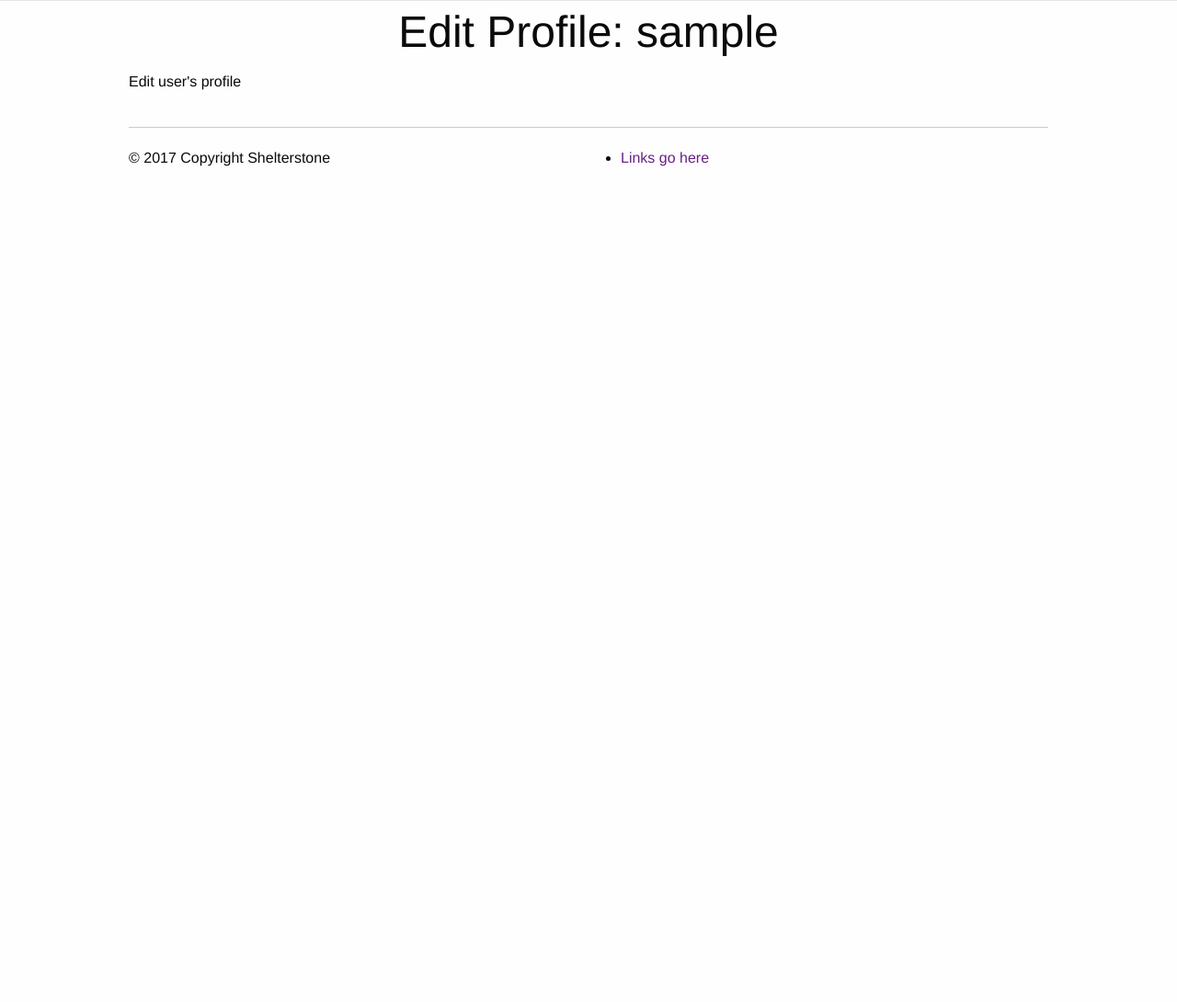
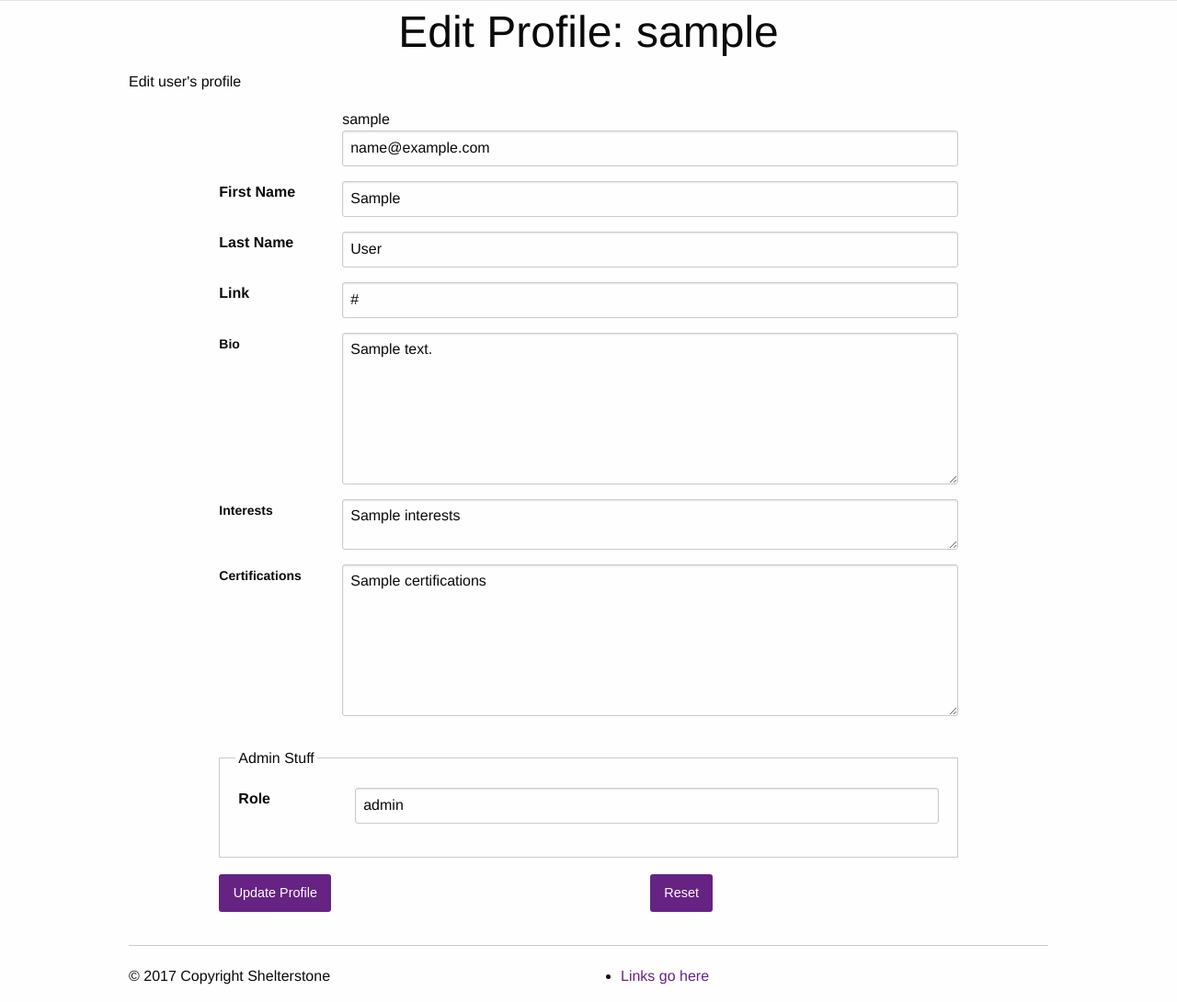
Before and after one commit to Taity-mini/Shelterstone, a PHP site: template views/pages/profile_edit.php in a window 1280 px wide. Shown: the part 356-1446 px from the top of the page at 92% size. Before the commit the page ends 537 px from the top, so only its background shows below. Run offline with PHP 8.4, Linux system fonts and the light colour scheme; the template is opened without the code that fills it: most values are stand-ins (such as "Sample title", 1, 10 or a date in 2020); some libraries are stand-ins or nearby versions.

Commit message:
User profile edit working *Most of the user profile fields can be updated *Still need to add security and admin-only fields

```diff
--- a/views/pages/profile_edit.php
+++ b/views/pages/profile_edit.php
@@ -9,6 +9,114 @@
 
 ?>
 
-<h1 class="pageTitle" >Edit Profile: <?=$profile->getUsername()?></h1>
+<h1 class="pageTitle">Edit Profile: <?= $profile->getUsername() ?></h1>
 
 <p>Edit user's profile</p>
+<div class="small-6 small-centered large-10 large-centered columns">
+    <form method="post">
+
+        <div class="row collapse">
+            <div class="small-2  columns">
+                <span class="prefix"><i class="fi-torso"></i></span>
+            </div>
+            <div class="small-10  columns">
+                <?= $profile->getUsername() ?>
+            </div>
+        </div>
+
+
+        <div class="row collapse">
+            <div class="small-2 columns">
+                <span class="prefix"><i class="fi-mail"></i></span>
+            </div>
+            <div class="small-10  columns">
+                <input type="text" id="txtEmail" name="txtEmail" maxlength="100" value="<?= $profile->getEmail(); ?>"/>
+            </div>
+        </div>
+
+        <div class="row collapse">
+            <div class="small-2 columns">
+                <span><b>First Name</b></span>
+            </div>
+            <div class="small-10  columns">
+                <input type="text" id="txtFirstName" name="txtFirstName" maxlength="20"
+                       value="<?= $profile->getFirstName(); ?>"/>
+            </div>
+        </div>
+
+        <div class="row collapse">
+            <div class="small-2 columns">
+                <span><b>Last Name</b></span>
+            </div>
+            <div class="small-10  columns">
+                <input type="text" id="txtLastName" name="txtLastName" maxlength="20"
+                       value="<?= $profile->getLastName(); ?>"/>
+            </div>
+        </div>
+
+        <div class="row collapse">
+            <div class="small-2 columns">
+                <span><b>Link</b></span>
+            </div>
+            <div class="small-10  columns">
+                <input type="text" id="txtLink" name="txtLink" maxlength="255"
+                       value="<?= $profile->getLink(); ?>"/>
+            </div>
+        </div>
+
+        <div class="row collapse">
+            <div class="small-2 columns">
+                <label for="left-label" class="text-left"><b>Bio</b></label>
+            </div>
+            <div class="small-10 columns">
+                <textarea id="txtBio" name="txtBio" rows="8" maxlength="500"><?= $profile->getBio(); ?></textarea>
+            </div>
+        </div>
+
+        <div class="row collapse">
+            <div class="small-2 columns">
+                <label for="left-label" class="text-left"><b>Interests</b></label>
+            </div>
+            <div class="small-10 columns">
+                <textarea id="txtInterests" name="txtInterests" rows="2"
+                          maxlength="100"><?= $profile->getInterests(); ?></textarea>
+            </div>
+        </div>
+
+        <div class="row collapse">
+            <div class="small-2 columns">
+                <label for="left-label" class="text-left"><b>Certifications</b></label>
+            </div>
+            <div class="small-10 columns">
+                <textarea id="txtCertifications" name="txtCertifications" rows="8"
+                          maxlength="500"><?= $profile->getCertifications(); ?></textarea>
+            </div>
+        </div>
+
+
+        <fieldset class="fieldset">
+            <legend>Admin Stuff</legend>
+
+            <div class="row collapse">
+                <div class="small-2 columns">
+                    <span><b>Role</b></span>
+                </div>
+                <div class="small-10  columns">
+                    <input type="text" id="txtRole" name="txtRole" maxlength="200"
+                           value="<?= $profile->getRole(); ?>"/>
+                </div>
+            </div>
+        </fieldset>
+
+        <div class="row collapse">
+            <div class="small-5 columns">
+                <input class="button" type="submit" name="btnSubmit" value="Update Profile">
+            </div>
+            <div class="small-5  columns">
+                <input class="button" type="reset" value="Reset">
+            </div>
+        </div>
+
+
+    </form>
+</div>
```
Also changed, not shown: controllers/pages_controller.php (+29 -2 lines).
